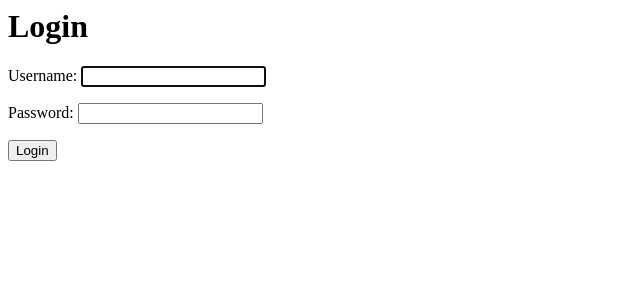
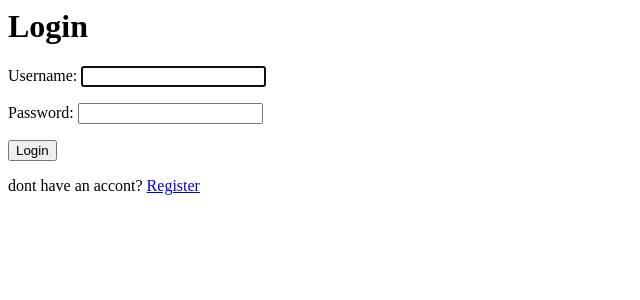
Before and after one commit to marilia-borgo/To-Do-List, a Django app: page /login/ in a window 1280 px wide. Shown: the top 300 px of the page, without its empty margins (0-640 px from the left). Run offline with Django 4.2, Linux system fonts and the light colour scheme.

Commit message:
registrar funcionalidade adicionada

```diff
--- a/base/templates/base/login.html
+++ b/base/templates/base/login.html
@@ -5,3 +5,5 @@
     {{form.as_p}}
     <input type="submit" value="Login">
 </form>
+
+<P> dont have an accont? <a href="{%url 'register'%}">Register</a></P>
--- a/base/urls.py
+++ b/base/urls.py
@@ -1,10 +1,11 @@
 from django.urls import path
-from .views import TaskList, TaskDetail, TaskCreate, TaskUpdate, DeleteView, CustomLoginView
+from .views import TaskList, TaskDetail, TaskCreate, TaskUpdate, DeleteView, CustomLoginView, RegisterPage
 from django.contrib.auth.views import LogoutView
 
 urlpatterns = [
     path('login/',CustomLoginView.as_view(),name='login'),
     path('logout/',LogoutView.as_view(next_page='login'),name='logout'),
+    path('register/', RegisterPage.as_view(), name='register'),
     path('', TaskList.as_view(), name='tasks'),
     path('task/<int:pk>/', TaskDetail.as_view(), name='task'),
     path('create-task/', TaskCreate.as_view(), name='task-create'),
--- a/base/views.py
+++ b/base/views.py
@@ -1,12 +1,13 @@
 from django.shortcuts import render
 from django.views.generic.list import ListView
 from django.views.generic.detail import DetailView
-from django.views.generic.edit import CreateView, UpdateView, DeleteView
+from django.views.generic.edit import CreateView, UpdateView, DeleteView, FormView
 from django.urls import reverse_lazy
 
 from django.contrib.auth.views import LoginView
-
 from django.contrib.auth.mixins import LoginRequiredMixin #permissoes de usuarios cadastrados
+from django.contrib.auth.forms import UserCreationForm
+from django.contrib.auth import login
 from .models import Task
 
 class CustomLoginView(LoginView):
@@ -16,6 +17,18 @@ class CustomLoginView(LoginView):
 
     def get_success_url(self):
         return reverse_lazy('tasks')
+
+class RegisterPage(FormView):
+    template_name = 'base/register.html'
+    form_class= UserCreationForm
+    redirect_authenticated_user = True
+    success_url = reverse_lazy('tasks')
+
+    def form_valid(self, form):
+        user=form.save()
+        if user is not None:
+            login(self.request, user)
+        return super(RegisterPage, self).form_valid(form)
 
 class TaskList(LoginRequiredMixin, ListView):
     model = Task
--- /dev/null
+++ b/requirements.txt
@@ -0,0 +1,4 @@
+asgiref==3.5.2
+backports.zoneinfo==0.2.1
+Django==4.0.6
+sqlparse==0.4.2
```
Also changed, not shown: base/templates/base/register.html (added, +9 -0 lines), db.sqlite3.
